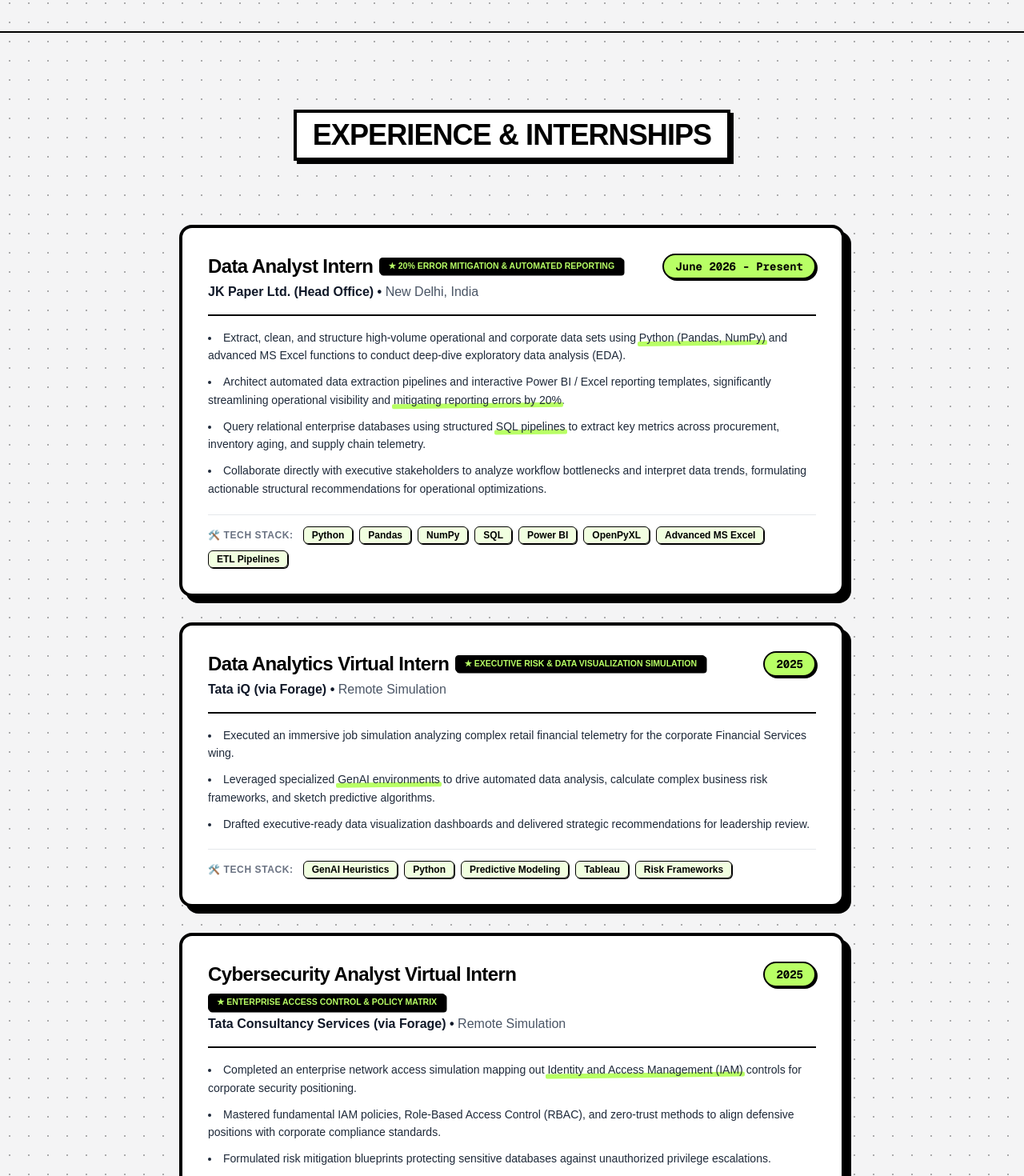
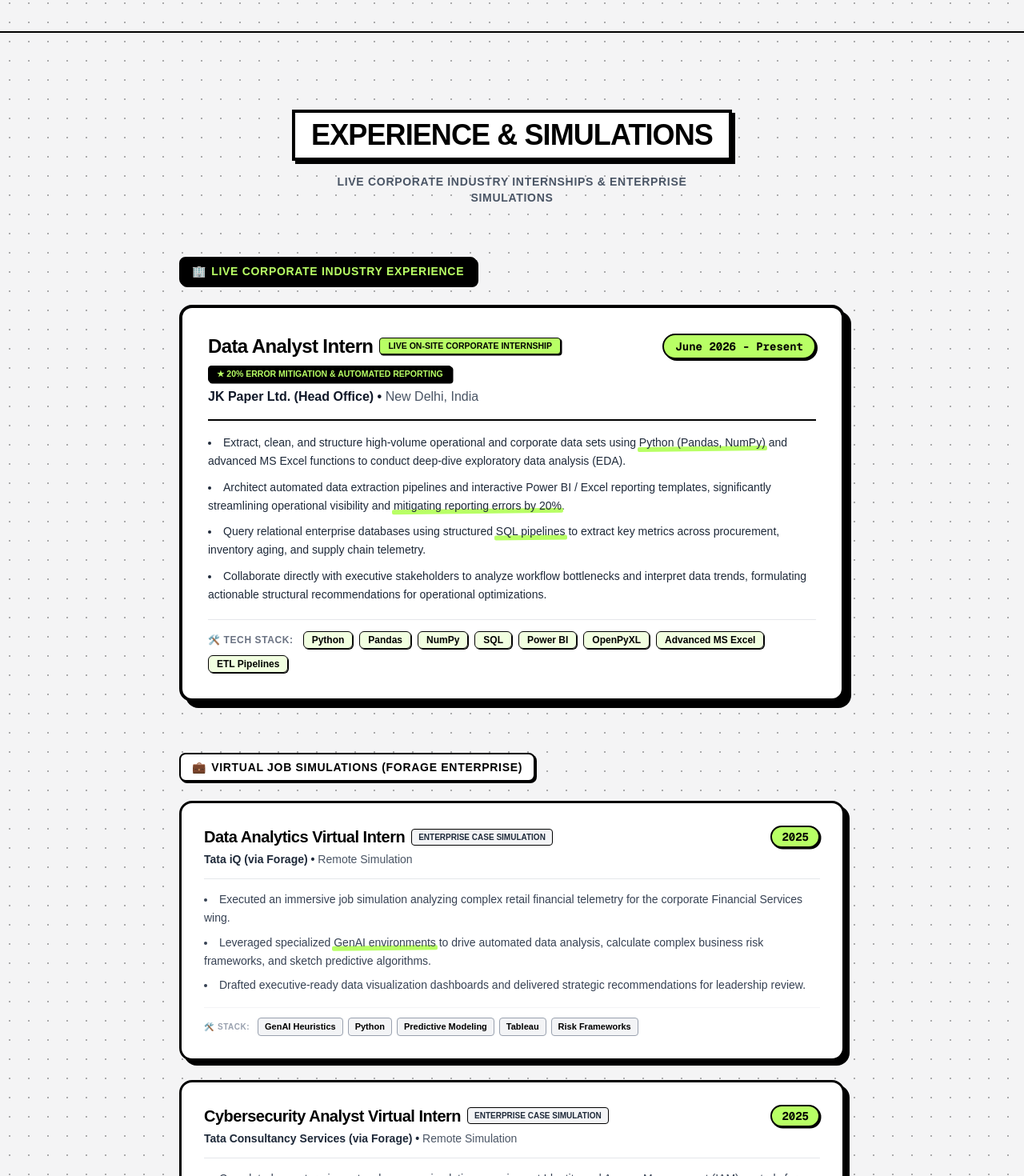
Before and after one commit to shivamjha2o/pf2, a Next.js app: page / in a window 1280 px wide. Shown: the part 4360-5830 px from the top of the page at 80% size. Built offline with nearby package versions, Linux system fonts and the light colour scheme.

Commit message:
feat(experience): distinctly separate live corporate experience from virtual job simulations

```diff
--- a/src/components/Experience.tsx
+++ b/src/components/Experience.tsx
@@ -4,12 +4,13 @@
 import { motion } from 'motion/react';
 import SpotlightCard from '@/components/SpotlightCard';
 
-const experienceData = [
+const corporateExperience = [
   {
     id: 1,
     role: 'Data Analyst Intern',
     company: 'JK Paper Ltd. (Head Office)',
     location: 'New Delhi, India',
+    type: 'Live On-Site Corporate Internship',
     period: 'June 2026 - Present',
     techStack: ['Python', 'Pandas', 'NumPy', 'SQL', 'Power BI', 'OpenPyXL', 'Advanced MS Excel', 'ETL Pipelines'],
     impactHighlight: '20% Error Mitigation & Automated Reporting',
@@ -19,12 +20,16 @@
       'Query relational enterprise databases using structured <span class="highlight-marker">SQL pipelines</span> to extract key metrics across procurement, inventory aging, and supply chain telemetry.',
       'Collaborate directly with executive stakeholders to analyze workflow bottlenecks and interpret data trends, formulating actionable structural recommendations for operational optimizations.'
     ]
-  },
+  }
+];
+
+const virtualSimulations = [
   {
     id: 2,
     role: 'Data Analytics Virtual Intern',
     company: 'Tata iQ (via Forage)',
     location: 'Remote Simulation',
+    type: 'Enterprise Case Simulation',
     period: '2025',
     techStack: ['GenAI Heuristics', 'Python', 'Predictive Modeling', 'Tableau', 'Risk Frameworks'],
     impactHighlight: 'Executive Risk & Data Visualization Simulation',
@@ -39,6 +44,7 @@
     role: 'Cybersecurity Analyst Virtual Intern',
     company: 'Tata Consultancy Services (via Forage)',
     location: 'Remote Simulation',
+    type: 'Enterprise Case Simulation',
     period: '2025',
     techStack: ['IAM Governance', 'RBAC Matrix', 'Zero Trust Architecture', 'Security Compliance'],
     impactHighlight: 'Enterprise Access Control & Policy Matrix',
@@ -60,18 +66,35 @@
           whileInView={{ opacity: 1, y: 0 }}
           viewport={{ once: true, margin: "-50px" }}
           transition={{ duration: 0.6, ease: "easeOut" }}
-          className="text-center mb-10 sm:mb-16"
+          className="text-center mb-12 sm:mb-16"
         >
           <h2 className="text-2xl sm:text-4xl font-black mb-4 uppercase tracking-tight bg-white text-black inline-block px-5 py-2 border-3 sm:border-4 border-black shadow-[4px_4px_0px_0px_rgba(0,0,0,1)]">
-            Experience & Internships
+            Experience & Simulations
           </h2>
+          <p className="text-xs sm:text-sm font-bold uppercase tracking-wider text-gray-600 max-w-md mx-auto">
+            Live Corporate Industry Internships & Enterprise Simulations
+          </p>
         </motion.div>
 
-        <div className="space-y-6 sm:space-y-8">
-          {experienceData.map((exp, index) => (
+        {/* 1. Corporate / Live Industry Experience */}
+        <div className="mb-12 sm:mb-16">
+          <motion.div
+            initial={{ opacity: 0, x: -20 }}
+            whileInView={{ opacity: 1, x: 0 }}
+            viewport={{ once: true, margin: "-40px" }}
+            transition={{ duration: 0.5 }}
+            className="flex items-center gap-2 mb-6"
+          >
+            <span className="text-xs sm:text-sm font-black uppercase tracking-wider bg-black text-[#B8FF65] px-3.5 py-1.5 rounded-lg border-2 border-black shadow-[2px_2px_0px_0px_rgba(0,0,0,1)] flex items-center gap-1.5">
+              <span>🏢</span> Live Corporate Industry Experience
+            </span>
+          </motion.div>
+
+          <div className="space-y-6">
+            {corporateExperience.map((exp, index) => (
               <motion.div
                 key={exp.id}
-              initial={{ opacity: 0, y: 30 }}
+                initial={{ opacity: 0, y: 25 }}
                 whileInView={{ opacity: 1, y: 0 }}
                 viewport={{ once: true, margin: "-50px" }}
                 transition={{ duration: 0.6, delay: index * 0.15, ease: "easeOut" }}
@@ -83,12 +106,15 @@
                   spotlightColor="rgba(184, 255, 101, 0.3)"
                   className="rounded-xl sm:rounded-2xl"
                 >
-                <div className="bg-white p-5 sm:p-8 rounded-xl sm:rounded-2xl border-3 sm:border-4 border-black shadow-[4px_4px_0px_0px_rgba(0,0,0,1)] sm:shadow-[8px_8px_0px_0px_rgba(0,0,0,1)]">
+                  <div className="bg-white p-5 sm:p-8 rounded-xl sm:rounded-2xl border-3 sm:border-4 border-black shadow-[5px_5px_0px_0px_rgba(0,0,0,1)] sm:shadow-[8px_8px_0px_0px_rgba(0,0,0,1)]">
                     {/* Header Row */}
                     <div className="sm:flex items-start justify-between mb-4 border-b-2 border-black pb-4 gap-4">
                       <div>
-                      <div className="flex flex-wrap items-center gap-2 mb-1">
+                        <div className="flex flex-wrap items-center gap-2 mb-1.5">
                           <h3 className="text-xl sm:text-2xl font-black text-black tracking-tight">{exp.role}</h3>
+                          <span className="bg-[#B8FF65] text-black border border-black text-[10.5px] font-black uppercase px-2.5 py-0.5 rounded shadow-[1.5px_1.5px_0px_0px_rgba(0,0,0,1)]">
+                            {exp.type}
+                          </span>
                           {exp.impactHighlight && (
                             <span className="bg-black text-[#B8FF65] border border-black text-[10.5px] font-black uppercase px-2.5 py-0.5 rounded shadow-[1.5px_1.5px_0px_0px_rgba(0,0,0,1)]">
                               ★ {exp.impactHighlight}
@@ -131,6 +157,85 @@
             ))}
           </div>
         </div>
+
+        {/* 2. Virtual Job Simulations (Forage) */}
+        <div>
+          <motion.div
+            initial={{ opacity: 0, x: -20 }}
+            whileInView={{ opacity: 1, x: 0 }}
+            viewport={{ once: true, margin: "-40px" }}
+            transition={{ duration: 0.5 }}
+            className="flex items-center gap-2 mb-6"
+          >
+            <span className="text-xs sm:text-sm font-black uppercase tracking-wider bg-white text-black px-3.5 py-1.5 rounded-lg border-2 border-black shadow-[2px_2px_0px_0px_rgba(0,0,0,1)] flex items-center gap-1.5">
+              <span>💼</span> Virtual Job Simulations (Forage Enterprise)
+            </span>
+          </motion.div>
+
+          <div className="space-y-6">
+            {virtualSimulations.map((exp, index) => (
+              <motion.div
+                key={exp.id}
+                initial={{ opacity: 0, y: 25 }}
+                whileInView={{ opacity: 1, y: 0 }}
+                viewport={{ once: true, margin: "-50px" }}
+                transition={{ duration: 0.6, delay: index * 0.15, ease: "easeOut" }}
+                className="relative"
+              >
+                <SpotlightCard
+                  enableTilt={true}
+                  maxTilt={5}
+                  spotlightColor="rgba(184, 255, 101, 0.3)"
+                  className="rounded-xl sm:rounded-2xl"
+                >
+                  <div className="bg-white p-5 sm:p-7 rounded-xl sm:rounded-2xl border-2 sm:border-3 border-black shadow-[4px_4px_0px_0px_rgba(0,0,0,1)] sm:shadow-[6px_6px_0px_0px_rgba(0,0,0,1)]">
+                    {/* Header Row */}
+                    <div className="sm:flex items-start justify-between mb-3.5 border-b border-gray-200 pb-3.5 gap-4">
+                      <div>
+                        <div className="flex flex-wrap items-center gap-2 mb-1">
+                          <h3 className="text-lg sm:text-xl font-bold text-black tracking-tight">{exp.role}</h3>
+                          <span className="bg-gray-100 text-gray-800 border border-black text-[10px] font-bold uppercase px-2 py-0.5 rounded">
+                            {exp.type}
+                          </span>
+                        </div>
+                        <h4 className="text-xs sm:text-sm text-gray-800 font-bold mt-0.5">
+                          {exp.company} • <span className="text-gray-600 font-normal">{exp.location}</span>
+                        </h4>
+                      </div>
+                      <span className="mt-2 sm:mt-0 font-mono text-xs sm:text-sm bg-[#B8FF65] text-black border-2 border-black inline-block px-3 py-0.5 rounded-full font-bold shadow-[1.5px_1.5px_0px_0px_rgba(0,0,0,1)] shrink-0 self-start">
+                        {exp.period}
+                      </span>
+                    </div>
+
+                    {/* Bullet Points */}
+                    <ul className="space-y-2 list-disc list-inside text-xs sm:text-sm font-medium text-gray-700 mb-4">
+                      {exp.bullets.map((b, i) => (
+                        <li key={i} className="leading-relaxed" dangerouslySetInnerHTML={{ __html: b }}></li>
+                      ))}
+                    </ul>
+
+                    {/* Tech Stack Sub-Badge Bar */}
+                    <div className="pt-3 border-t border-gray-100 flex flex-wrap items-center gap-1.5">
+                      <span className="text-[10px] font-bold uppercase tracking-wider text-gray-400 mr-1 flex items-center gap-1">
+                        <span>🛠️</span> Stack:
+                      </span>
+                      {exp.techStack.map((tech) => (
+                        <span
+                          key={tech}
+                          className="bg-gray-100 text-black font-bold text-[10px] sm:text-[11px] px-2 py-0.5 border border-gray-400 rounded transition-colors cursor-default"
+                        >
+                          {tech}
+                        </span>
+                      ))}
+                    </div>
+                  </div>
+                </SpotlightCard>
+              </motion.div>
+            ))}
+          </div>
+        </div>
+
+      </div>
     </section>
   );
 };
```
Lines whose indentation alone changed are shown as unchanged.
